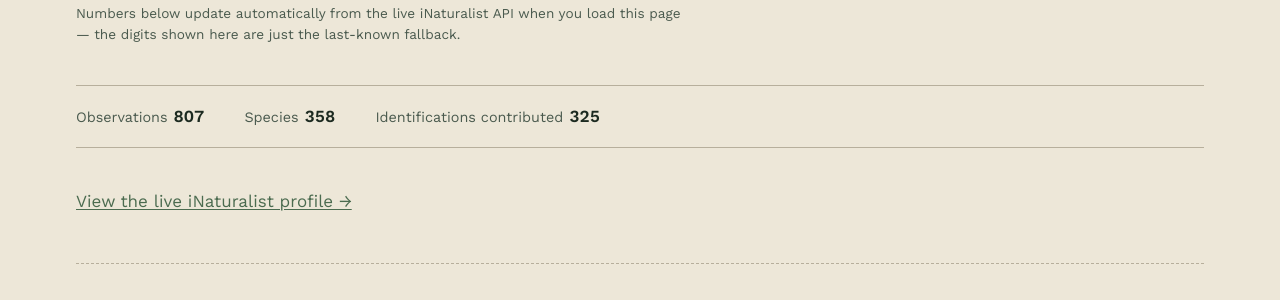
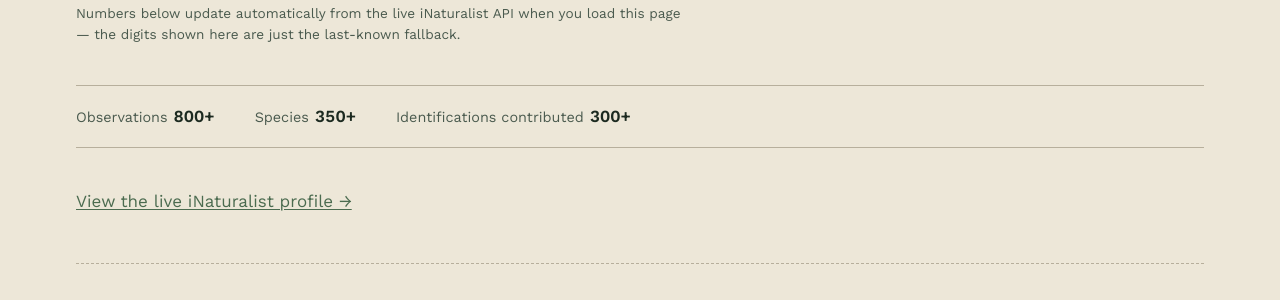
Before and after one commit to ramesh-kathariya/ramesh-kathariya.github.io, a Jekyll site: the page built from field.md, in a window 1280 px wide. Shown: the part 297-597 px from the top of the page. Built offline with Jekyll 4.4.1, drawn with Linux system fonts in a browser that asks for light colours.

Commit message:
Update field log counts in field.md

```diff
--- a/field.md
+++ b/field.md
@@ -17,9 +17,9 @@
 </p>
 <div class="field-log">
   <dl class="field-log__list">
-    <div class="field-log__item"><dt>Observations</dt><dd id="inat-obs-count">807</dd></div>
-    <div class="field-log__item"><dt>Species</dt><dd id="inat-species-count">358</dd></div>
-    <div class="field-log__item"><dt>Identifications contributed</dt><dd id="inat-ident-count">325</dd></div>
+    <div class="field-log__item"><dt>Observations</dt><dd id="inat-obs-count">800+</dd></div>
+    <div class="field-log__item"><dt>Species</dt><dd id="inat-species-count">350+</dd></div>
+    <div class="field-log__item"><dt>Identifications contributed</dt><dd id="inat-ident-count">300+</dd></div>
   </dl>
 </div>
 <p>
```
